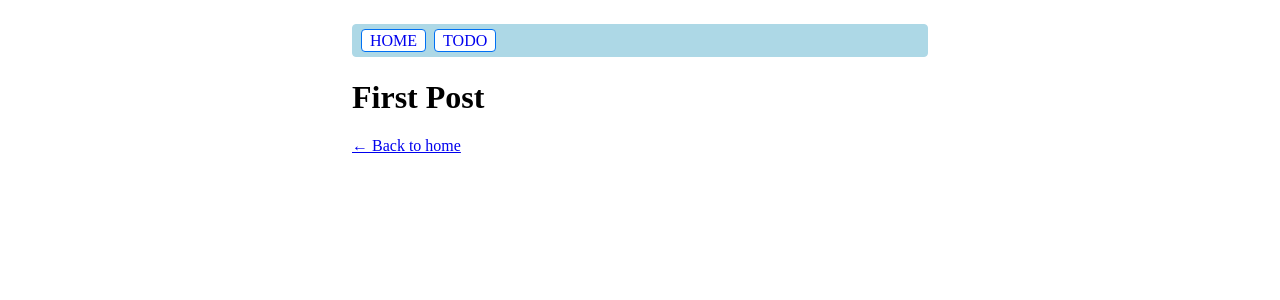
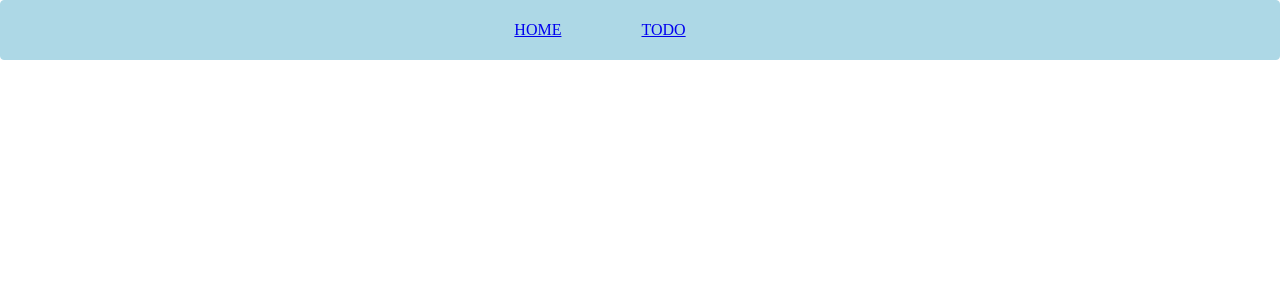
Before and after one commit to cuongnguyen32199/nextjs, a Next.js app: page /posts/first-post in a window 1280 px wide. Shown: the top 300 px of the page. Built offline with nearby package versions, Linux system fonts and the light colour scheme.

Commit message:
Enhancement UI

```diff
--- a/components/layout.js
+++ b/components/layout.js
@@ -28,13 +28,6 @@ export default function Layout({ children, home }) {
         </div>
       </header>
       <main>{children}</main>
-      {!home && (
-        <div className={styles.backToHome}>
-          <Link href="/">
-            <a>← Back to home</a>
-          </Link>
-        </div>
-      )}
     </div>
   );
 }
--- a/components/layout.module.scss
+++ b/components/layout.module.scss
@@ -1,59 +1,50 @@
 .container {
-  max-width: 36rem;
-  padding: 1rem;
   margin: 0 auto;
   min-height: 100vh;
+  width: 90vw;
 }
 
 .header {
   display: flex;
   justify-content: space-between;
   align-items: center;
+  position: fixed;
+  top: 0;
+  left: 0;
+  right: 0;
 }
 
 .navigator {
   display: flex;
   align-items: center;
+  justify-content: center;
   width: 100%;
   border: 1px solid lightblue;
   padding: 0.25rem 0.5rem;
   border-radius: 0.25rem;
   background-color: lightblue;
+  height: 50px;
 
   & > * {
-    margin-right: 0.5rem;
+    margin-right: 5rem;
   }
 
   & > a {
-    padding: 0.1rem 0.5rem;
-    text-decoration: none;
-    border: 1px solid #0070f3;
-    border-radius: 0.25rem;
     transition: all 0.3s ease-in-out;
-    background-color: #fff;
     text-transform: uppercase;
-
-    &:hover,
-    &:focus,
-    &:active,
-    &.active {
-      color: #fff;
-      background-color: #0070f3;
-      border-color: #0070f3;
-    }
   }
 }
 
 .link {
   &__active {
     color: #fff;
-    background-color: #0070f3;
-    border-color: #0070f3;
+    background-color: var(--blue);
+    border-color: var(--blue);
   }
 }
 
 .link {
   color: #fff;
-  background-color: #0070f3;
-  border-color: #0070f3;
+  background-color: var(--blue);
+  border-color: var(--blue);
 }
--- a/pages/_document.js
+++ b/pages/_document.js
@@ -6,7 +6,7 @@ export default function Document() {
       <Head>
         <link rel="preconnect" href="https://fonts.googleapis.com" />
         <link rel="preconnect" href="https://fonts.gstatic.com" crossOrigin="true" />
-        <link href="https://fonts.googleapis.com/css2?family=JetBrains+Mono:wght@300;500&display=swap" rel="stylesheet" />
+        <link href="https://fonts.googleapis.com/css2?family=Poppins:wght@100;200;300;400;500;600;700;800&display=swap" rel="stylesheet" />
       </Head>
       <body>
         <Main />
--- a/pages/index.js
+++ b/pages/index.js
@@ -8,7 +8,7 @@ export default function Home({ posts }) {
   return (
     <div className="container">
       <Layout home>
-        <section>
+        <section className='card-container'>
           { posts.map((post) => (
             <div className="card" key={post.id} onClick={() => router.push(`/posts/${post.id}`)}>
               <Link href={`/posts/${post.id}`}>{ post.title }</Link>
--- a/pages/todos/index.js
+++ b/pages/todos/index.js
@@ -30,7 +30,7 @@ export default function Todo({ todos, page, totalPage }) {
           ))}
         </div>
       </div>
-      <div className={styles.stats}>Page: {page}</div>
+      <div className={styles.stats}>Page: {page} / {totalPage}</div>
 
       <div className={styles.pagination}>
         <div className={styles.pagination__previous}>
--- a/pages/todos/style.module.scss
+++ b/pages/todos/style.module.scss
@@ -13,7 +13,6 @@
   align-items: center;
   justify-content: space-between;
   font-size: 14px;
-  font-weight: 100;
   text-transform: capitalize;
   padding: 0.25rem;
   border: 1px solid lightgrey;
--- /dev/null
+++ b/styles/_variables.scss
@@ -0,0 +1,3 @@
+:root {
+  --blue: #0070f3;
+}
--- a/styles/global.scss
+++ b/styles/global.scss
@@ -1,10 +1,12 @@
+@import 'variables';
+
 html,
 body {
   padding: 0;
   margin: 0;
-  font-family: 'JetBrains Mono', monospace;
+  font-family: 'Poppins', sans-serif, monospace;
   line-height: 1.6;
-  font-size: 18px;
+  font-size: 16px;
 }
 
 * {
@@ -12,7 +14,7 @@ body {
 }
 
 a {
-  color: #0070f3;
+  color: var(--blue);
   text-decoration: none;
 
   &:hover {
@@ -27,7 +29,6 @@ img {
 
 .container {
   min-height: 100vh;
-  padding: 0 0.5rem;
   display: flex;
   flex-direction: column;
   justify-content: center;
@@ -35,7 +36,7 @@ img {
 }
 
 main {
-  padding: 5rem 0;
+  padding-top: 60px;
   flex: 1;
   display: flex;
   flex-direction: column;
@@ -72,7 +73,7 @@ a {
   font-size: 4rem;
 
   a {
-    color: #0070f3;
+    color: var(--blue);
     text-decoration: none;
 
     &:hover,
@@ -104,8 +105,7 @@ code {
   border-radius: 5px;
   padding: 0.75rem;
   font-size: 1.1rem;
-  font-family: Menlo, Monaco, Lucida Console, Liberation Mono, DejaVu Sans Mono,
-    Bitstream Vera Sans Mono, Courier New, monospace;
+  font-family: Menlo, Monaco, Lucida Console, Liberation Mono, DejaVu Sans Mono, Bitstream Vera Sans Mono, Courier New, monospace;
 }
 
 .grid {
@@ -118,9 +118,18 @@ code {
   margin-top: 3rem;
 }
 
+.card-container {
+  width: 100%;
+  display: flex;
+  flex-wrap: wrap;
+  justify-content: center;
+  align-items: flex-start;
+}
+
 .card {
   margin: 1rem;
-  flex-basis: 45%;
+  flex-basis: 300px;
+  height: 200px;
   padding: 1.5rem;
   text-align: left;
   color: inherit;
@@ -130,14 +139,17 @@ code {
   transition: all 0.25s linear;
   cursor: pointer;
 
+  a {
+    text-transform: capitalize;
+  }
+
   &:hover,
   &:focus,
   &:active {
     color: #ffffff;
-    border-color: #0070f3;
-    background-color: #0070f3;
+    border-color: var(--blue);
+    background-color: var(--blue);
     box-shadow: rgba(0, 0, 0, 0.35) 0px 5px 15px;
-
 
     a {
       color: #ffffff;
@@ -160,8 +172,10 @@ code {
     display: block;
     overflow: hidden;
     text-overflow: ellipsis;
+    font-weight: 400;
     font-size: 12px;
-    font-weight: 100;
+    text-align: justify;
+    word-break: break-all;
   }
 }
 
@@ -177,10 +191,12 @@ code {
 }
 
 .post {
+  width: 100%;
+
   &__header {
     display: flex;
     align-items: flex-start;
-    color: #0070f3;
+    color: var(--blue);
     margin-bottom: 50px;
   }
 
@@ -193,13 +209,16 @@ code {
   }
 
   &__desc {
-    padding: 5px 20px;
-    border-radius: 8px;
-    border: 1px dashed lightslategray;
+    padding: 0.5rem 1rem;
+    min-height: 100px;
+    border-radius: 4px;
+    border: 1px solid lightgray;
   }
 }
 
 .comments {
+  width: 100%;
+
   &__title {
     text-transform: uppercase;
   }
```
Also changed, not shown: components/alert.js (deleted, +0 -15 lines), components/alert.module.scss (deleted, +0 -7 lines), posts/pre-rendering.md (deleted, +0 -11 lines), posts/ssg-ssr.md (deleted, +0 -19 lines).
